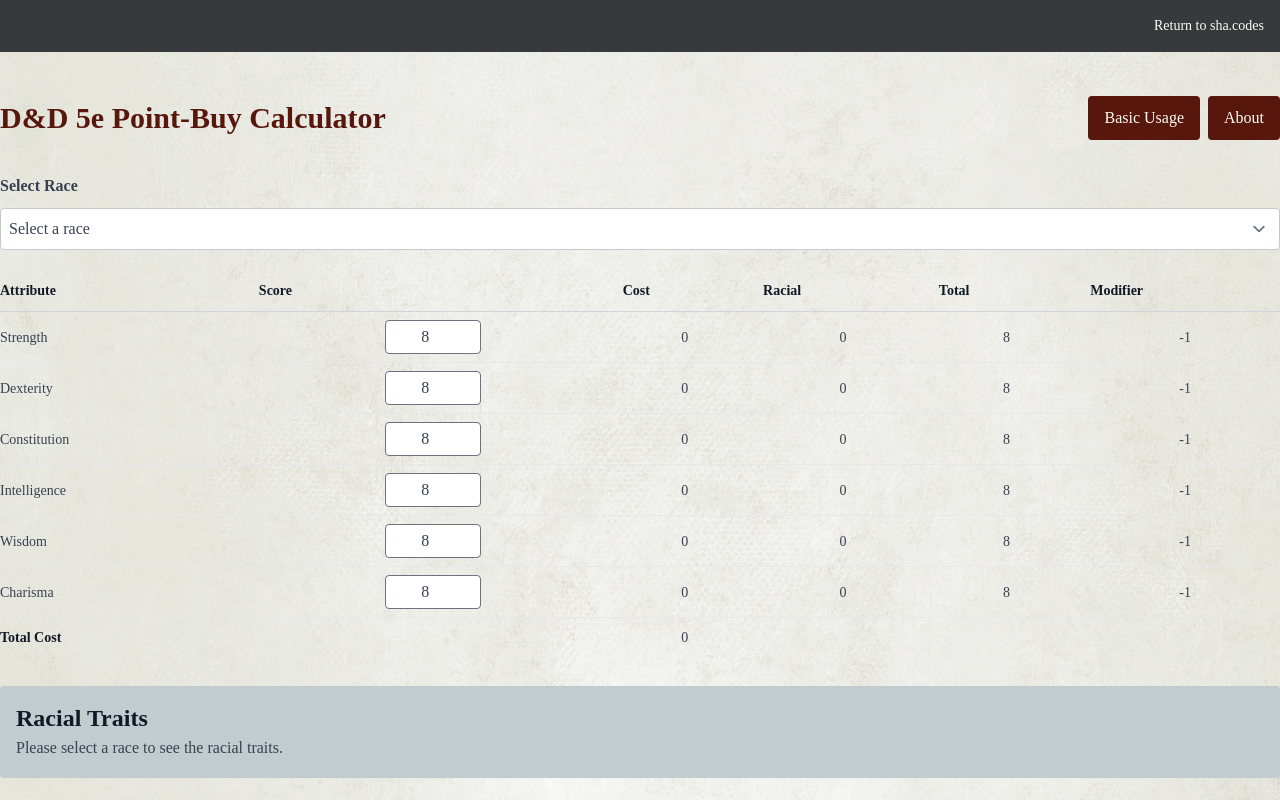
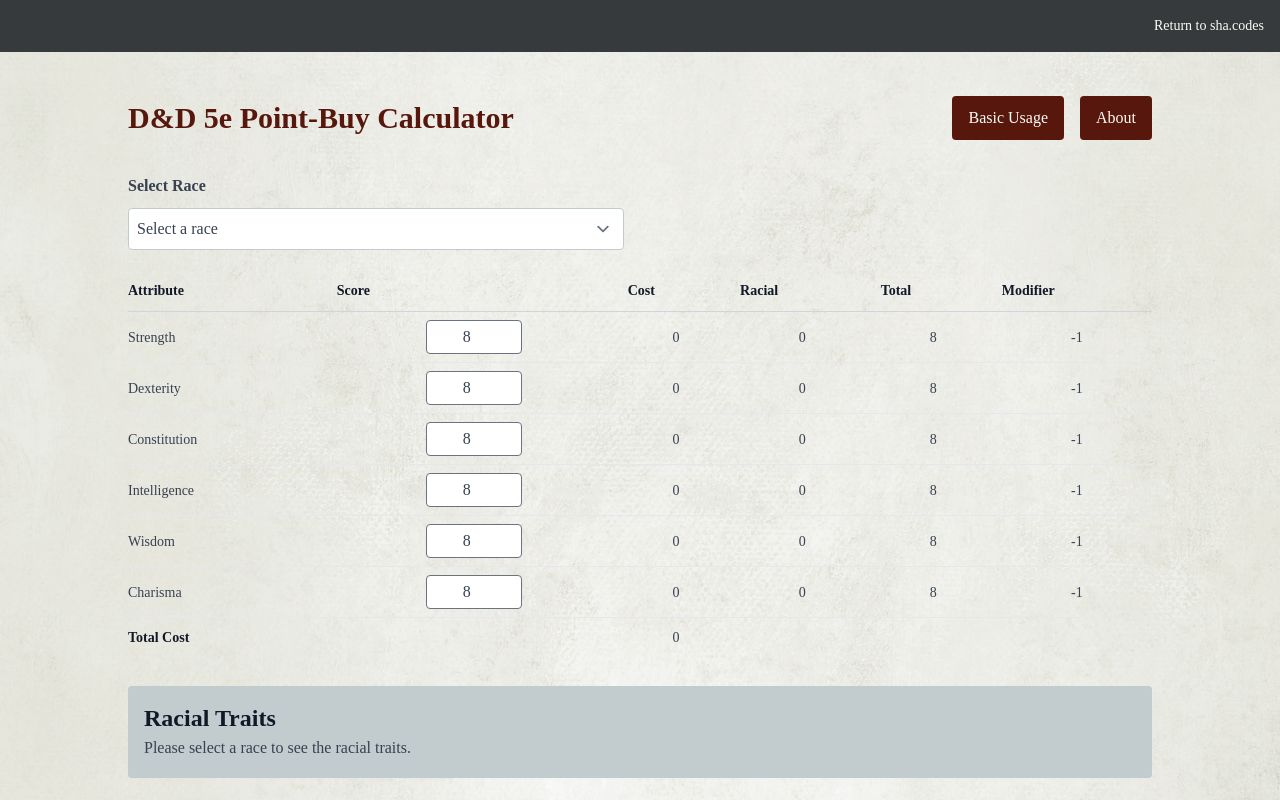
Before and after one commit to starbornone/dnd-point-buy-calc, a Next.js app: page / in a window 1280 px wide. Built offline with nearby package versions, Linux system fonts and the light colour scheme; a web font is replaced by a local one.

Commit message:
Basic layout updates

```diff
--- a/src/app/layout.tsx
+++ b/src/app/layout.tsx
@@ -19,7 +19,7 @@
       <body className="antialiased">
         <Providers>
           <Navbar />
-          <main className="prose max-w-none">{children}</main>
+          <main className="prose mx-auto max-w-5xl">{children}</main>
         </Providers>
       </body>
     </html>
--- a/src/app/page.tsx
+++ b/src/app/page.tsx
@@ -15,7 +15,7 @@
           <h1 className="text-3xl font-bold m-0 text-primary">
             D&D 5e Point-Buy Calculator
           </h1>
-          <div className="flex justify-end gap-x-2">
+          <div className="flex justify-end gap-x-4">
             <Modal title="Basic Usage">
               <p>
                 Use 27 points, as recommended by the Player&apos;s Handbook.
--- a/src/components/AdvancedOptions.tsx
+++ b/src/components/AdvancedOptions.tsx
@@ -15,7 +15,7 @@
   return (
     <div className="mt-4 bg-lightGray p-4 rounded">
       <h3 className="font-bold">Advanced Options</h3>
-      <div className="grid grid-cols-3 gap-4 mt-4">
+      <div className="grid grid-cols-3 gap-8 mt-4">
         <label className="flex items-center">
           <input
             type="checkbox"
--- a/src/components/RaceSelector.tsx
+++ b/src/components/RaceSelector.tsx
@@ -24,7 +24,8 @@
   };
 
   return (
-    <div className="mt-4">
+    <div className="grid grid-cols-2 gap-8">
+      <div>
         <label htmlFor="race" className="block font-bold">
           Select Race
         </label>
@@ -43,10 +44,11 @@
             </option>
           ))}
         </select>
-
+      </div>
+      <div>
         {availableVariants.length > 0 && (
           <>
-          <label htmlFor="variant" className="block font-bold mt-4">
+            <label htmlFor="variant" className="block font-bold">
               Select Variant
             </label>
             <select
@@ -67,5 +69,6 @@
           </>
         )}
       </div>
+    </div>
   );
 };
--- a/src/components/RacialTraits.tsx
+++ b/src/components/RacialTraits.tsx
@@ -59,7 +59,7 @@
       <h2 className="font-bold">Racial Traits</h2>
       {selectedRace ? (
         <>
-          <div className="grid grid-cols-2 gap-x-4">
+          <div className="grid grid-cols-2 gap-x-8">
             <div>
               <dl>
                 <dt>Ability Score Increase:</dt>
```
Lines whose indentation alone changed are shown as unchanged.
